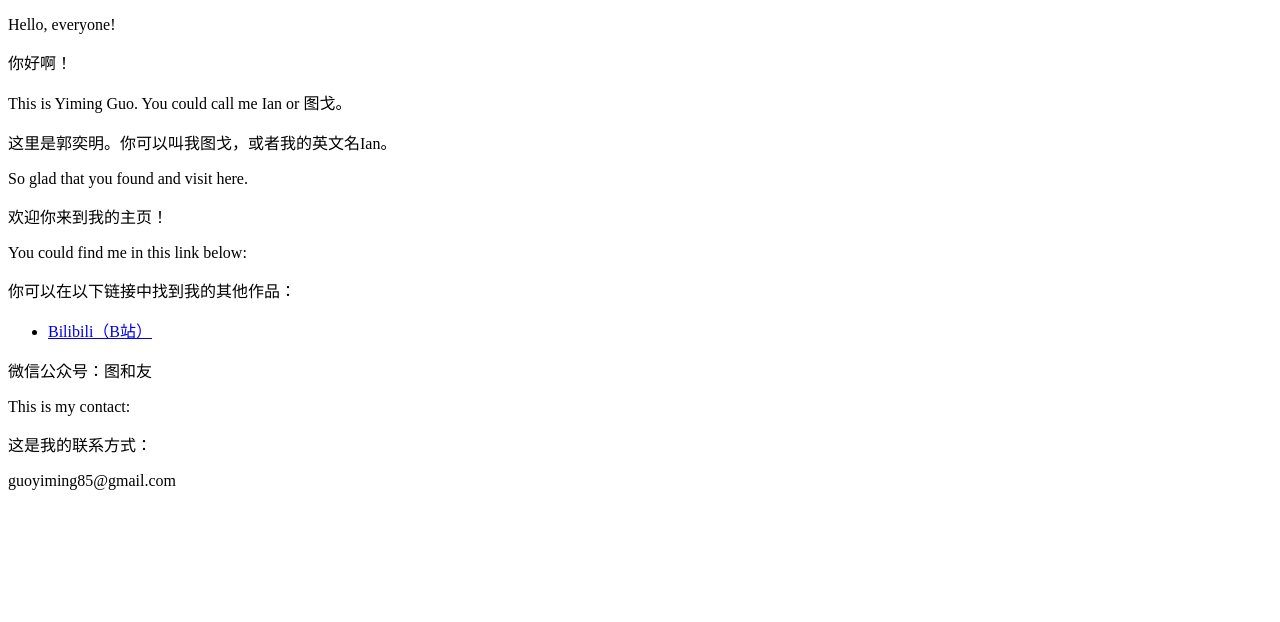
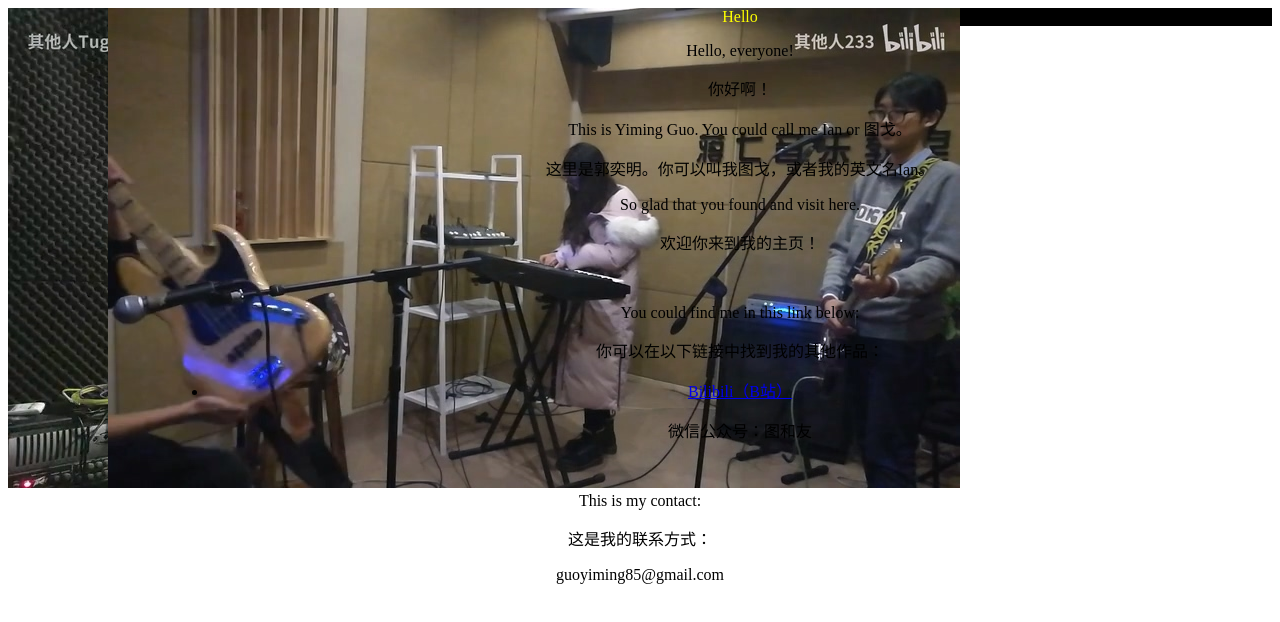
Before and after one commit to The0thers/The0thers.github.io, a plain HTML site: page index.html in a window 1280 px wide. Drawn offline with Linux system fonts and the light colour scheme.

Commit message:
input some pictures
input some pictures and the photo folder

```diff
--- a/index.html
+++ b/index.html
@@ -1,24 +1,40 @@
 <!DOCTYPE html>
 <html>
-  <body>
-    <title>Home Page of Yiming主页</title>
-    <p>Hello, everyone!</p>
-    <p>你好啊！</p>
-    <p>This is Yiming Guo. You could call me Ian or 图戈。</p>
-    <p>这里是郭奕明。你可以叫我图戈，或者我的英文名Ian。</p>
-    <p>So glad that you found and visit here.</p>
-    <p>欢迎你来到我的主页！</p>
-    <p>You could find me in this link below:</p>
-    <p>你可以在以下链接中找到我的其他作品：</p>
+
+<body>
+  <title style="background-color: black;">Home Page of Yiming主页</title>
+
+  <div id="background" style="width:100%; height:100%; background-color:black; text-align:center; color:yellow">Hello
+    <div id="image frame" style="width:100px; height:auto ;float:left"><img
+        src="/Photos/home page/zodiac dolly01.jpg"></div>
+    <div id="image frame" style="width:100px; height:auto ;float:left"><img
+        src="/Photos/home page/zodiac little wings01.jpg"></div>
+  </div>
+
+  <div>
+    <p style="text-align:center;">Hello, everyone!</p>
+    <p style="text-align:center;">你好啊！</p>
+    <p style="text-align:center;">This is Yiming Guo. You could call me Ian or 图戈。</p>
+    <p style="text-align:center;">这里是郭奕明。你可以叫我图戈，或者我的英文名Ian。</p>
+    <p style="text-align:center;">So glad that you found and visit here.</p>
+    <p style="text-align:center;">欢迎你来到我的主页！</p>
+
+    <br>
+
+    <p style="text-align:center;">You could find me in this link below:</p>
+    <p style="text-align:center;">你可以在以下链接中找到我的其他作品：</p>
 
     <ul>
-      <li><a href="https://space.bilibili.com/500686778">Bilibili（B站）</a></li>
+      <li style="text-align:center;"><a href="https://space.bilibili.com/500686778">Bilibili（B站）</a></li>
     </ul>
-    <p>微信公众号：图和友</p>
+    <p style="text-align:center;">微信公众号：图和友</p>
+    <br>
 
-    <p>This is my contact:</p>
-    <p>这是我的联系方式：</p>
-    <p> </p>
-    <p>guoyiming85@gmail.com</p>
-  </body>
+    <p style="text-align:center;">This is my contact:</p>
+    <p style="text-align:center;">这是我的联系方式：</p>
+    <p style="text-align:center;">guoyiming85@gmail.com</p>
+  </div>
+
+</body>
+
 </html>
```
Also changed, not shown: history version/index.html (added, +26 -0 lines), Photos/home page/zodiac dolly01.jpg (added), Photos/home page/zodiac little wings01.jpg (added), 2 other files.
